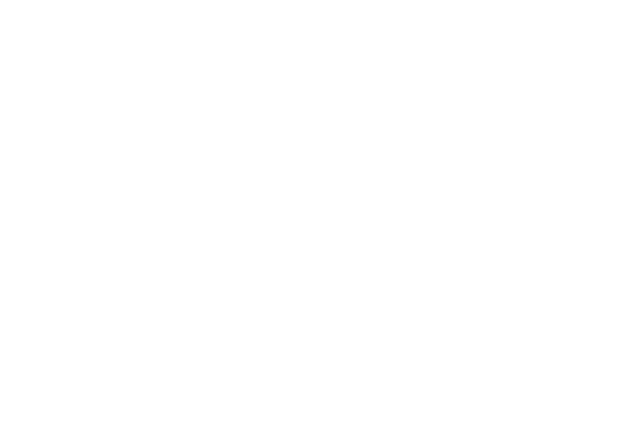
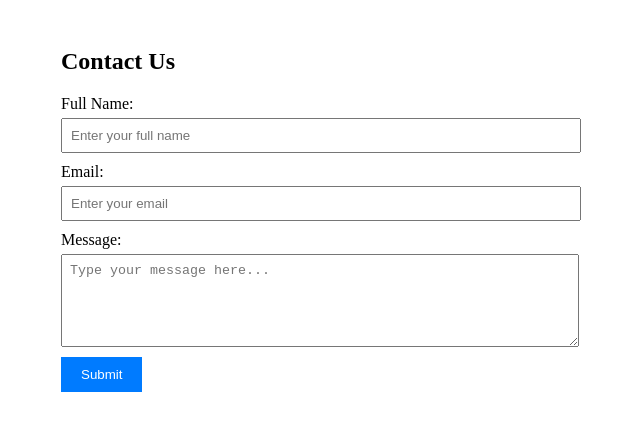
Before and after one commit to SasyaPalak/SasyaPalak, a React (Vite) app in the folder frontend/: page /contact in a window 1280 px wide. Before the commit this address had no page. Shown: the top 430 px of the page, without its empty margins (329-969 px from the left). Built offline with nearby package versions, Linux system fonts and the light colour scheme.

Commit message:
update contact us

```diff
--- a/frontend/src/App.jsx
+++ b/frontend/src/App.jsx
@@ -2,6 +2,7 @@
 import { BrowserRouter as Router, Routes, Route } from "react-router-dom";
 import Login from "./components/auth/Login";
 import Signup from "./components/auth/Signup.jsx";
+import ContactUs from "./utils/ContactUs.jsx";
 
 function App() {
   return (
@@ -10,6 +11,7 @@
         <Route path="/" element={<Login />}/>
         <Route path="/login" element={<Login />} />
         <Route path="/signup" element={<Signup />} />
+        <Route path="/contact" element={<ContactUs />} />
       </Routes>
     </Router>
   );
--- /dev/null
+++ b/frontend/src/utils/ContactUs.jsx
@@ -0,0 +1,154 @@
+import React, { useState } from "react";
+import axios from "axios";
+
+function ContactUs() {
+  const [formData, setFormData] = useState({
+    fullName: "",
+    email: "",
+    message: "",
+  });
+  const [feedback, setFeedback] = useState("");
+  const [error, setError] = useState(false);
+  const [loading, setLoading] = useState(false);
+
+  const handleChange = (e) => {
+    const { name, value } = e.target;
+    setFormData((prevData) => ({ ...prevData, [name]: value }));
+  };
+
+  const handleSubmit = async (e) => {
+    e.preventDefault();
+
+    // Basic validation
+    if (!formData.fullName || !formData.email || !formData.message) {
+      setFeedback("All fields are required.");
+      setError(true);
+      return;
+    }
+
+    setLoading(true); // Start loading
+    setFeedback("");
+    setError(false);
+
+    try {
+      // Make a POST request to your API
+      const response = await axios.post("/contact", formData);
+
+      if (response.status === 200) {
+        setFeedback("Your message has been submitted successfully.");
+        setError(false);
+        // Reset the form
+        setFormData({
+          fullName: "",
+          email: "",
+          message: "",
+        });
+      }
+    } catch (error) {
+      if (error.response) {
+        // Errors returned by the server
+        setFeedback(`Error: ${error.response.data?.message || "Server error occurred."}`);
+      } else if (error.request) {
+        // Network or client-side issues
+        setFeedback("Error: Unable to connect to the server. Please try again.");
+      } else {
+        // Other unexpected errors
+        setFeedback("Error: Something went wrong. Please try again.");
+      }
+      setError(true);
+    } finally {
+      setLoading(false); // Stop loading
+    }
+  };
+
+  return (
+    <div style={{ maxWidth: "500px", margin: "auto", padding: "20px" }}>
+      <h2>Contact Us</h2>
+      <form onSubmit={handleSubmit}>
+        <div style={{ marginBottom: "10px" }}>
+          <label>
+            Full Name:
+            <input
+              type="text"
+              name="fullName"
+              value={formData.fullName}
+              onChange={handleChange}
+              placeholder="Enter your full name"
+              aria-label="Full Name"
+              required
+              style={{
+                display: "block",
+                width: "100%",
+                padding: "8px",
+                marginTop: "5px",
+              }}
+            />
+          </label>
+        </div>
+
+        <div style={{ marginBottom: "10px" }}>
+          <label>
+            Email:
+            <input
+              type="email"
+              name="email"
+              value={formData.email}
+              onChange={handleChange}
+              placeholder="Enter your email"
+              aria-label="Email"
+              required
+              style={{
+                display: "block",
+                width: "100%",
+                padding: "8px",
+                marginTop: "5px",
+              }}
+            />
+          </label>
+        </div>
+
+        <div style={{ marginBottom: "10px" }}>
+          <label>
+            Message:
+            <textarea
+              name="message"
+              value={formData.message}
+              onChange={handleChange}
+              placeholder="Type your message here..."
+              rows="5"
+              aria-label="Message"
+              required
+              style={{
+                display: "block",
+                width: "100%",
+                padding: "8px",
+                marginTop: "5px",
+              }}
+            />
+          </label>
+        </div>
+
+        <button
+          type="submit"
+          style={{
+            padding: "10px 20px",
+            backgroundColor: "#007BFF",
+            color: "#fff",
+            border: "none",
+            cursor: loading ? "not-allowed" : "pointer",
+          }}
+          disabled={loading}
+        >
+          {loading ? "Submitting..." : "Submit"}
+        </button>
+      </form>
+      {feedback && (
+        <p style={{ color: error ? "red" : "green", marginTop: "15px" }}>
+          {feedback}
+        </p>
+      )}
+    </div>
+  );
+}
+
+export default ContactUs;
```
